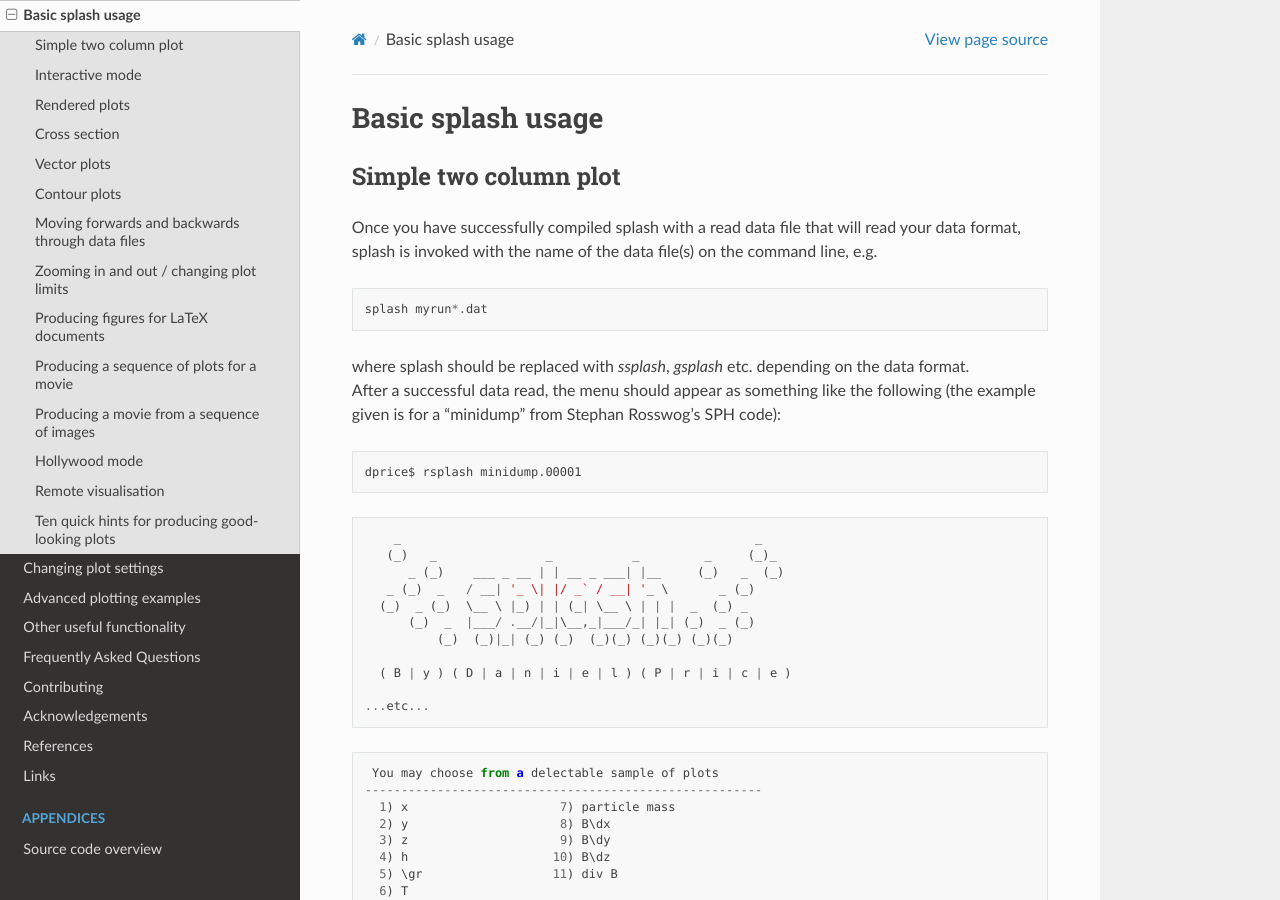
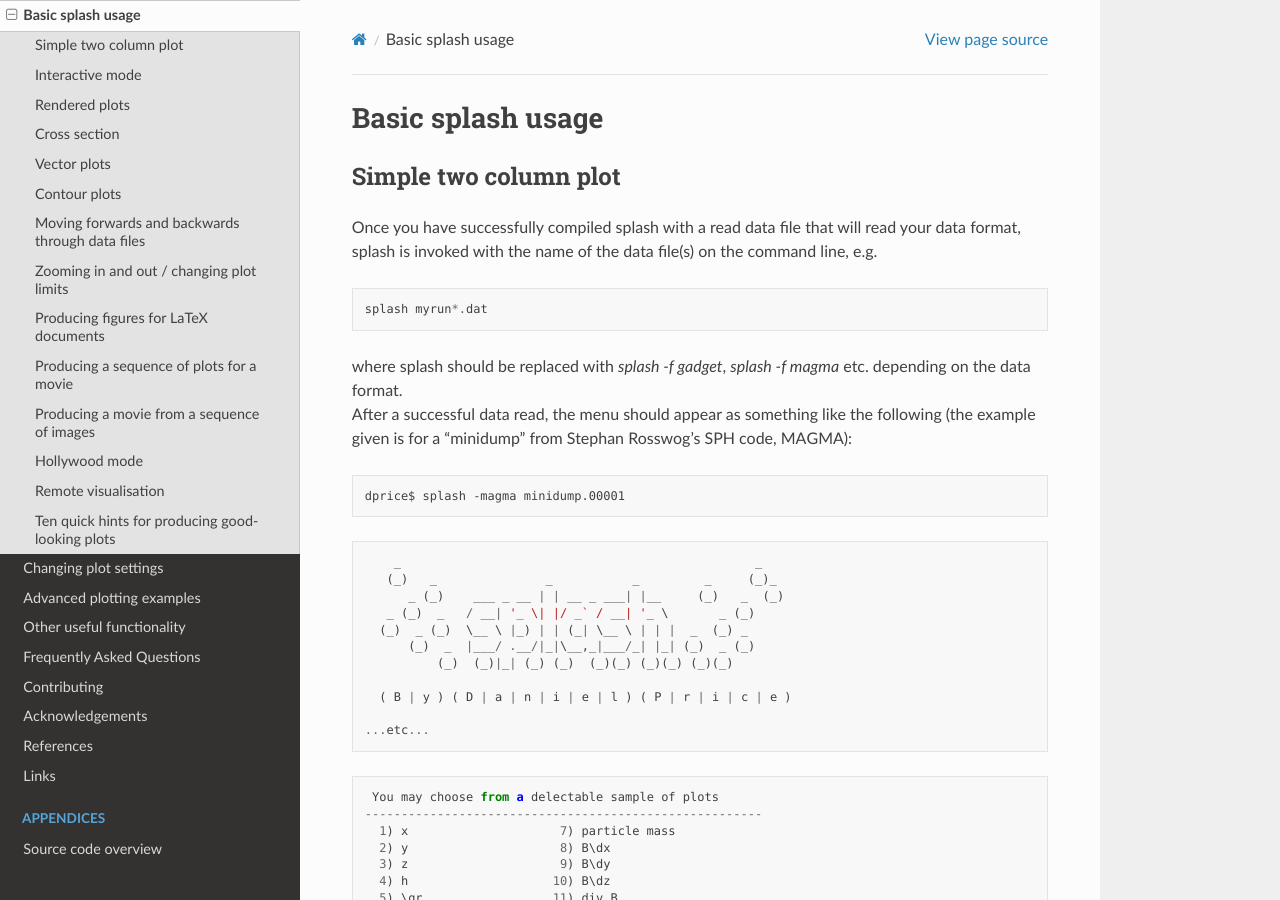
Before and after one commit to danieljprice/splash, a Sphinx documentation site: the page built from docs/basic.rst, in a window 1280 px wide and 900 px high. Built offline with Sphinx 7.4.7 and the Read the Docs theme 2.0.0, drawn with Linux system fonts in a browser that asks for light colours.

Commit message:
updated version and docs for v3.3.4

```diff
--- a/docs/basic.rst
+++ b/docs/basic.rst
@@ -14,15 +14,15 @@ file(s) on the command line, e.g.
 
    splash myrun*.dat
 
-| where splash should be replaced with `ssplash`, `gsplash` etc.
+| where splash should be replaced with `splash -f gadget`, `splash -f magma` etc.
   depending on the data format.
 | After a successful data read, the menu should appear as something like
   the following (the example given is for a “minidump” from Stephan
-  Rosswog’s SPH code):
+  Rosswog’s SPH code, MAGMA):
 
 ::
 
-   dprice$ rsplash minidump.00001
+   dprice$ splash -magma minidump.00001
 
 ::
 
```
Also changed, not shown: docs/advanced.rst (+6 -6 lines), 1 other file.
